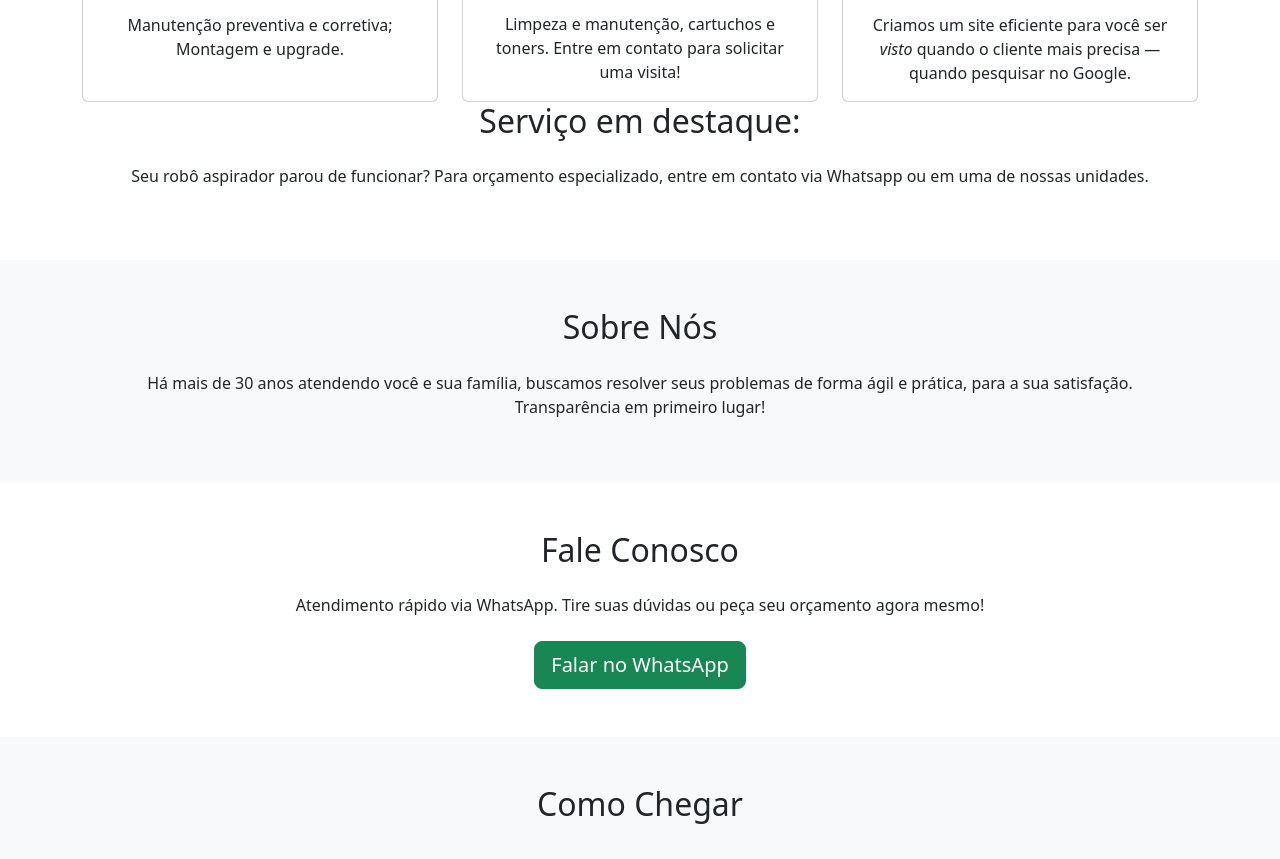
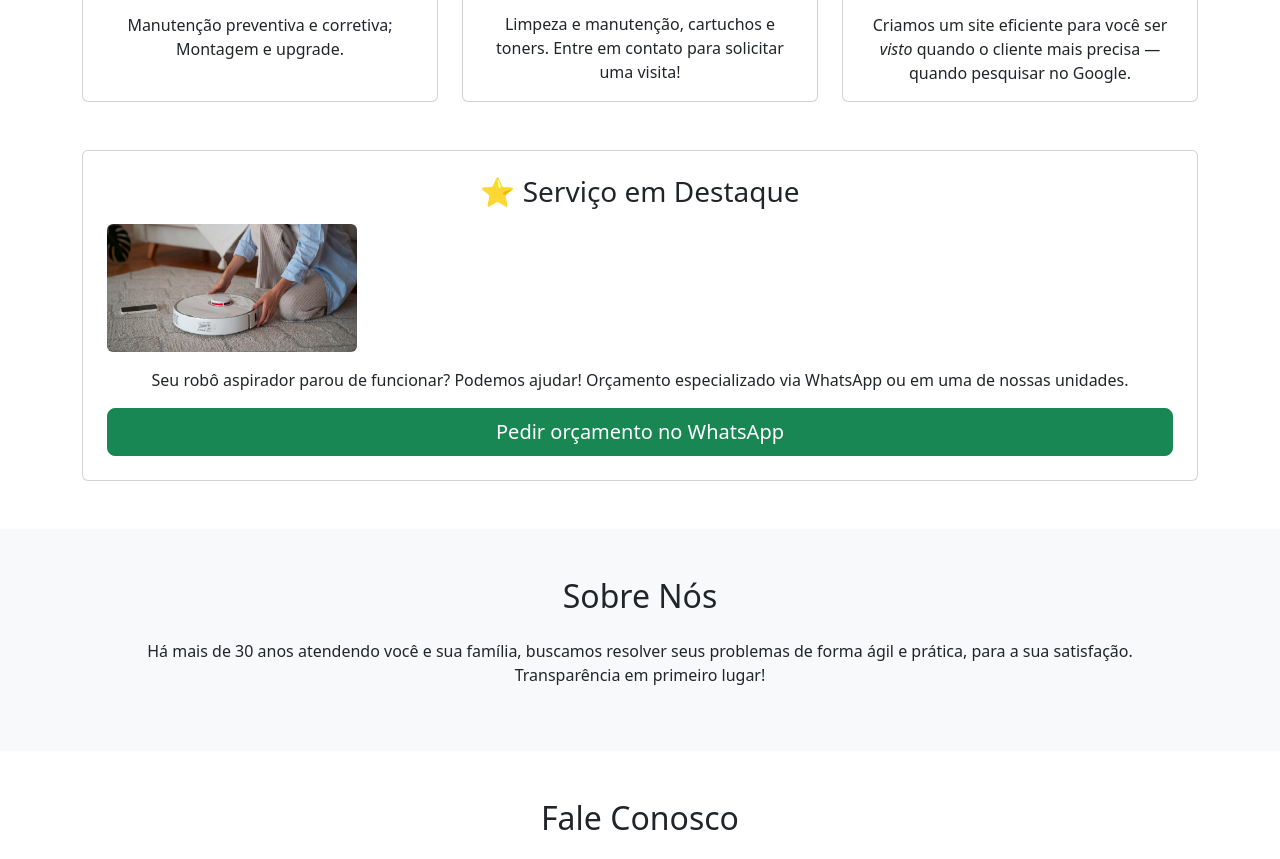
Before and after one commit to leorutk/info, a plain HTML site: page index.html in a window 1280 px wide. Shown: the part 1127-1986 px from the top of the page. Drawn offline with nearby package versions, Linux system fonts and the light colour scheme.

Commit message:
Update index.html
Update robo aspirador

```diff
--- a/index.html
+++ b/index.html
@@ -149,13 +149,27 @@
       </p>
     </div>
   </div>
-        <br>
+
   <!-- Serviço destaque -->
-  <div class="container">
-    <h2 class="text-center mb-4">Serviço em destaque:</h2>
-      <div class="row text-center g-4">
-        <p class="mb-4">Seu robô aspirador parou de funcionar? Para orçamento especializado, entre em contato via Whatsapp ou em uma de nossas unidades.</p>
+<div class="col-12">
+  <div class="card destaque-card p-4 mt-4 text-center mx-auto">
+    <h3 class="mb-3">⭐ Serviço em Destaque</h3>
 
+    <img src="servico-robo.png"
+         alt="Manutenção de robô aspirador"
+         class="img-fluid rounded mb-3"
+         style="max-width: 250px;">
+
+    <p class="mb-3">
+      Seu robô aspirador parou de funcionar? Podemos ajudar!
+      Orçamento especializado via WhatsApp ou em uma de nossas unidades.
+    </p>
+
+    <a href="https://wa.me/554833387118?text=Ol%C3%A1,%20meu%20robô%20aspirador%20parou%20de%20funcionar.%20Pode%20me%20ajudar?"
+       class="btn btn-success btn-lg" target="_blank">
+       Pedir orçamento no WhatsApp
+    </a>
+  </div>
 </div>
 </section>
 
```
